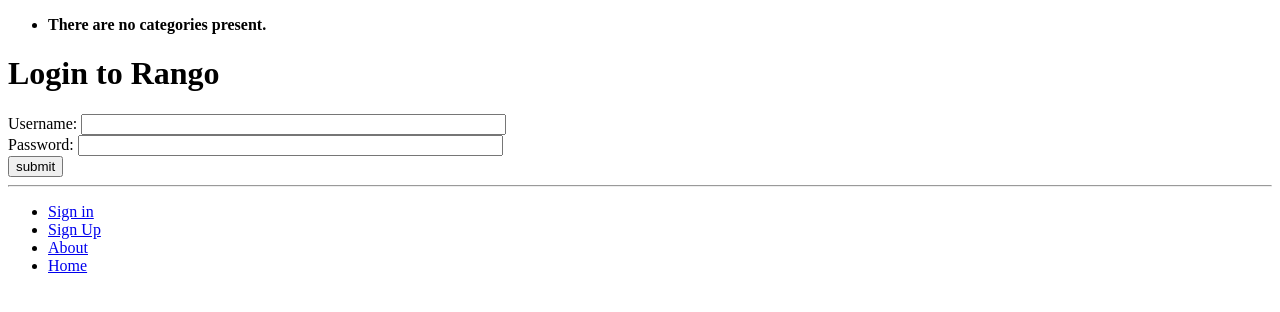
After one commit to Rydzynska/Rango-Website, a Django app: page /rango/login/ in a window 1280 px wide. The commit adds this page. Shown: the top 312 px of the page. Run offline with Django 3.2, Linux system fonts and the light colour scheme; data that the repository does not hold is empty.

Commit message:
Added Log out function

```diff
--- a/tango_with_django_project/rango/urls.py
+++ b/tango_with_django_project/rango/urls.py
@@ -19,5 +19,17 @@ urlpatterns = [
 
     url(r'^register/$',
         views.register,
-        name='register')
+        name='register'),
+
+    url(r'^login/$',
+        views.user_login,
+        name='login'),
+
+    url(r'^restricted/',
+        views.restricted,
+        name='restricted'),
+
+    url(r'^logout/$',
+        views.user_logout,
+        name='logout')
 ]
--- a/tango_with_django_project/rango/views.py
+++ b/tango_with_django_project/rango/views.py
@@ -1,5 +1,9 @@
+from django.contrib.auth import authenticate, login
+from django.contrib.auth.decorators import login_required
+from django.contrib.auth import logout
+from django.core.urlresolvers import reverse
 from django.shortcuts import render
-from django.http import HttpResponse
+from django.http import HttpResponse, HttpResponseRedirect
 from rango.models  import Category, Page
 from rango.forms import CategoryForm, PageForm
 from rango.forms import UserForm, UserProfileForm
@@ -96,3 +100,32 @@ def register(request):
                 {'user_form': user_form,
                 'profile_form': profile_form,
                 'registered': registered})
+
+def user_login(request):
+    if request.method == 'POST':
+        username = request.POST.get('username')
+        password = request.POST.get('password')
+
+        user = authenticate(username=username, password=password)
+
+        if user:
+            if user.is_active:
+                login(request, user)
+
+                return HttpResponseRedirect(reverse('index'))
+            else:
+                return HttpResponse('Your Rango account is disabled.')
+        else:
+            print('Invalid login details: {0} and {1}.'.format(username, password))
+            return HttpResponse('Invalid login details.')
+    else:
+        return render(request, 'rango/login.html', {})
+
+@login_required
+def user_logout(request):
+    logout(request)
+    return HttpResponseRedirect(reverse('index'))
+
+@login_required
+def restricted(request):
+    return HttpResponse('Since you are logged in, you can see this')
--- a/tango_with_django_project/tango_with_django_project/settings.py
+++ b/tango_with_django_project/tango_with_django_project/settings.py
@@ -129,3 +129,5 @@ MEDIA_URL = '/media/'
 
 STATIC_URL = '/static/'
 STATICFILES_DIRS = [STATIC_DIR, ]
+
+LOGIN_URL = '/rango/login'
--- a/tango_with_django_project/templates/rango/base.html
+++ b/tango_with_django_project/templates/rango/base.html
@@ -28,10 +28,15 @@
 
         <div>
             <ul>
+            {% if user.is_authenticated %}
                 <li><a href="{% url 'add_category' %}">Add New Category</a></li>
+                <li><a href="{% url 'logout' %}">Log out</a></li>
+            {% else %}
+                <li><a href="{% url 'login' %}">Sign in</a></li>
+                <li><a href="{% url 'register' %}">Sign Up</a></li>
+            {% endif %}
                 <li><a href="{% url 'about' %}">About</a></li>
                 <li><a href="{% url 'index' %}">Home</a></li>
-                <li><a href="{% url 'register' %}">Sign Up</a></li>
             </ul>
         </div>
     </body>
--- a/tango_with_django_project/templates/rango/index.html
+++ b/tango_with_django_project/templates/rango/index.html
@@ -3,7 +3,11 @@
 
 {% block body_block %}
     <h1>Rango says...</h1>
-    <div>hey there partner! <br />
+    {% if user.is_authenticated %}
+        howdy {{ user.username }}!
+    {% else %}
+        hey there partner!
+    {% endif %}
 
     </div>
     <div>
--- /dev/null
+++ b/tango_with_django_project/templates/rango/login.html
@@ -0,0 +1,18 @@
+{% extends 'rango/base.html' %}
+{% load staticfiles %}
+
+{% block title_block %}
+    Login
+{% endblock %}
+
+{% block body_block %}
+<h1>Login to Rango</h1>
+<form id="login_form" method="post" action"{% url 'login' %}">
+    {% csrf_token %}
+    Username: <input type="text" name="username" value="" size="50" />
+    <br />
+    Password: <input type="password" name="password" value="" size="50" />
+    <br />
+    <input type="submit" value="submit" />
+</form>
+{% endblock %}
```
